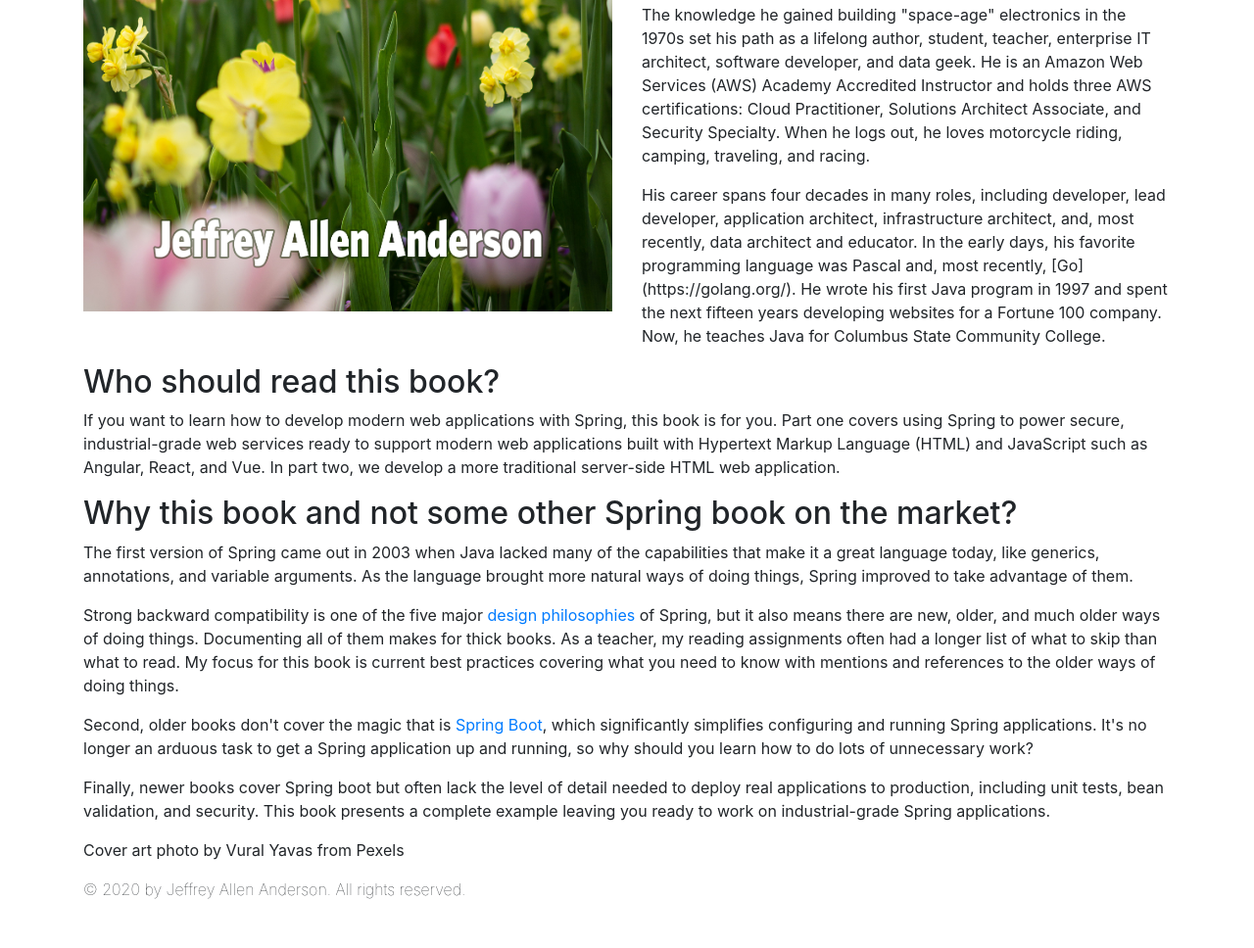
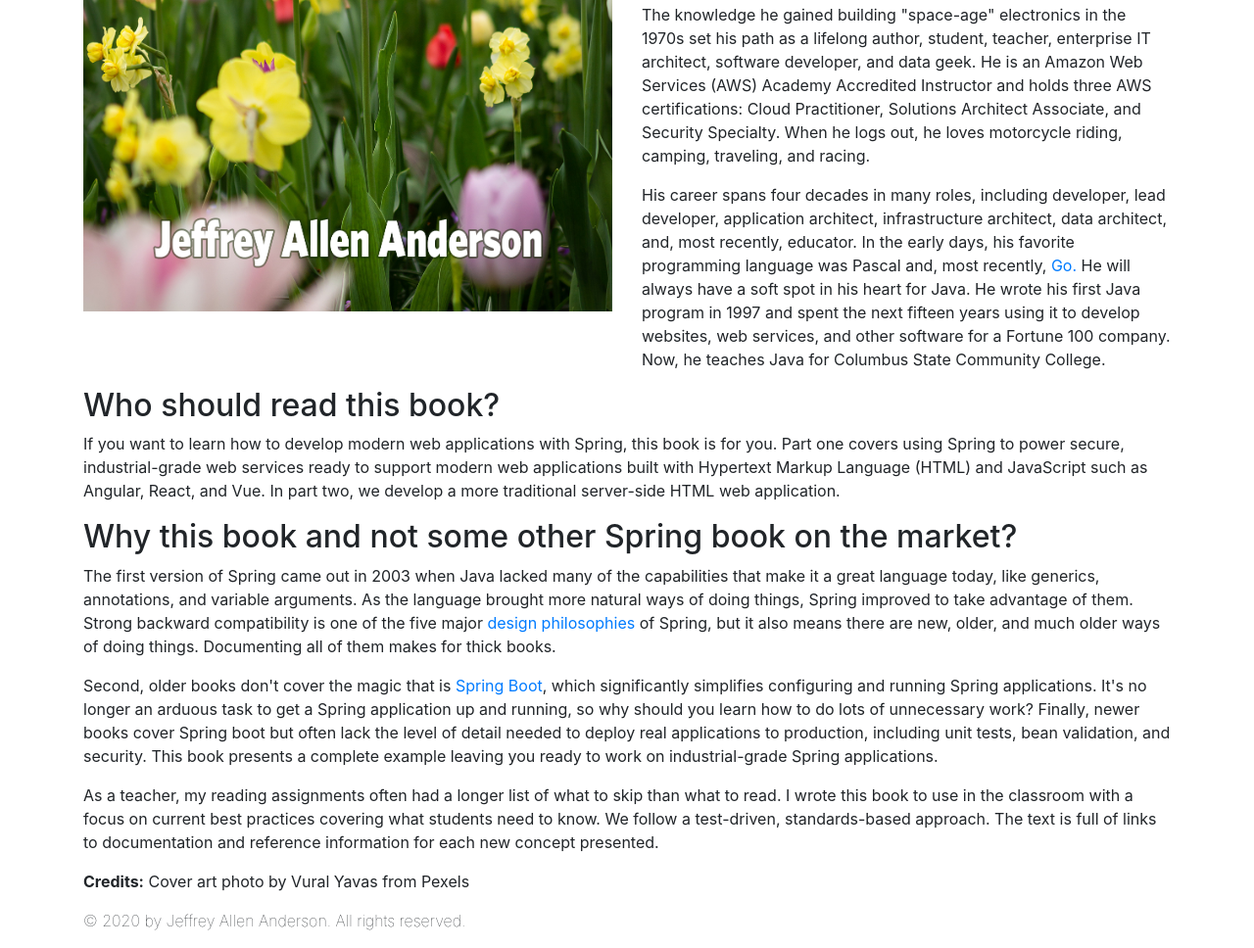
Before and after one commit to jeffrey-anderson/springwebessentials.com, a plain HTML site: page index.html in a window 1280 px wide. Shown: the part 549-1517 px from the top of the page at 98% size. Before the commit the page ends 1485 px from the top, so only its background shows below. Drawn offline with nearby package versions, Linux system fonts and the light colour scheme.

Commit message:
Updates to match Leanpub

```diff
--- a/index.html
+++ b/index.html
@@ -65,7 +65,7 @@
           <h2>About the author</h2>
           <p>For as long as he can remember, Jeff has been fascinated by gadgets. His all-time favorite Christmas gift was a Science Fair 100 in 1 Kit, because, with each project he tried, he learned more about how electronic components work together to make something useful.</p>
           <p>The knowledge he gained building "space-age" electronics in the 1970s set his path as a lifelong author, student, teacher, enterprise IT architect, software developer, and data geek. He is an Amazon Web Services (AWS) Academy Accredited Instructor and holds three AWS certifications: Cloud Practitioner, Solutions Architect Associate, and Security Specialty. When he logs out, he loves motorcycle riding, camping, traveling, and racing.</p>
-          <p>His career spans four decades in many roles, including developer, lead developer, application architect, infrastructure architect, and, most recently, data architect and educator. In the early days, his favorite programming language was Pascal and, most recently, [Go](https://golang.org/). He wrote his first Java program in 1997 and spent the next fifteen years developing websites for a Fortune 100 company. Now, he teaches Java for Columbus State Community College.</p>
+          <p>His career spans four decades in many roles, including developer, lead developer, application architect, infrastructure architect, data architect, and, most recently, educator. In the early days, his favorite programming language was Pascal and, most recently, <a href="https://golang.org/">Go.</a> He will always have a soft spot in his heart for Java. He wrote his first Java program in 1997 and spent the next fifteen years using it to develop websites, web services, and other software for a Fortune 100 company. Now, he teaches Java for Columbus State Community College.</p>
         </div>
       </div>
     </div>
@@ -75,17 +75,19 @@
     <div class="col">
       <h2>Who should read this book?</h2>
       <p>If you want to learn how to develop modern web applications with Spring, this book is for you. Part one covers using Spring to power secure, industrial-grade web services ready to support modern web applications built with Hypertext Markup Language (HTML) and JavaScript such as Angular, React, and Vue. In part two, we develop a more traditional server-side HTML web application.</p>
+
       <h2>Why this book and not some other Spring book on the market?</h2>
-      <p>The first version of Spring came out in 2003 when Java lacked many of the capabilities that make it a great language today, like generics, annotations, and variable arguments. As the language brought more natural ways of doing things, Spring improved to take advantage of them.</p>
-      <p>Strong backward compatibility is one of the five major <a href="https://docs.spring.io/spring/docs/5.2.3.RELEASE/spring-framework-reference/overview.html#overview-philosophy">design philosophies</a> of Spring, but it also means there are new, older, and much older ways of doing things. Documenting all of them makes for thick books. As a teacher, my reading assignments often had a longer list of what to skip than what to read. My focus for this book is current best practices covering what you need to know with mentions and references to the older ways of doing things.</p>
-      <p>Second, older books don't cover the magic that is <a href="https://spring.io/projects/spring-boot">Spring Boot</a>, which significantly simplifies configuring and running Spring applications. It's no longer an arduous task to get a Spring application up and running, so why should you learn how to do lots of unnecessary work?</p>
-      <p>Finally, newer books cover Spring boot but often lack the level of detail needed to deploy real applications to production, including unit tests, bean validation, and security. This book presents a complete example leaving you ready to work on industrial-grade Spring applications.</p>
+      <p>The first version of Spring came out in 2003 when Java lacked many of the capabilities that make it a great language today, like generics, annotations, and variable arguments. As the language brought more natural ways of doing things, Spring improved to take advantage of them. Strong backward compatibility is one of the five major <a href="https://docs.spring.io/spring/docs/5.2.3.RELEASE/spring-framework-reference/overview.html#overview-philosophy">design philosophies</a> of Spring, but it also means there are new, older, and much older ways of doing things. Documenting all of them makes for thick books.</p>
+
+      <p>Second, older books don't cover the magic that is <a href="https://spring.io/projects/spring-boot">Spring Boot</a>, which significantly simplifies configuring and running Spring applications. It's no longer an arduous task to get a Spring application up and running, so why should you learn how to do lots of unnecessary work? Finally, newer books cover Spring boot but often lack the level of detail needed to deploy real applications to production, including unit tests, bean validation, and security. This book presents a complete example leaving you ready to work on industrial-grade Spring applications.</p>
+
+      <p>As a teacher, my reading assignments often had a longer list of what to skip than what to read. I wrote this book to use in the classroom with a focus on current best practices covering what students need to know. We follow a test-driven, standards-based approach. The text is full of links to documentation and reference information for each new concept presented.</p>
 
     </div>
   </div>
   <div class="row">
     <div class="col">
-      <p>Cover art photo by Vural Yavas from Pexels</p>
+      <p><strong>Credits:</strong> Cover art photo by Vural Yavas from Pexels</p>
       <p class="font-weight-lighter"> &copy; 2020 by Jeffrey Allen Anderson. All rights reserved. </p>
     </div>
   </div>
```
